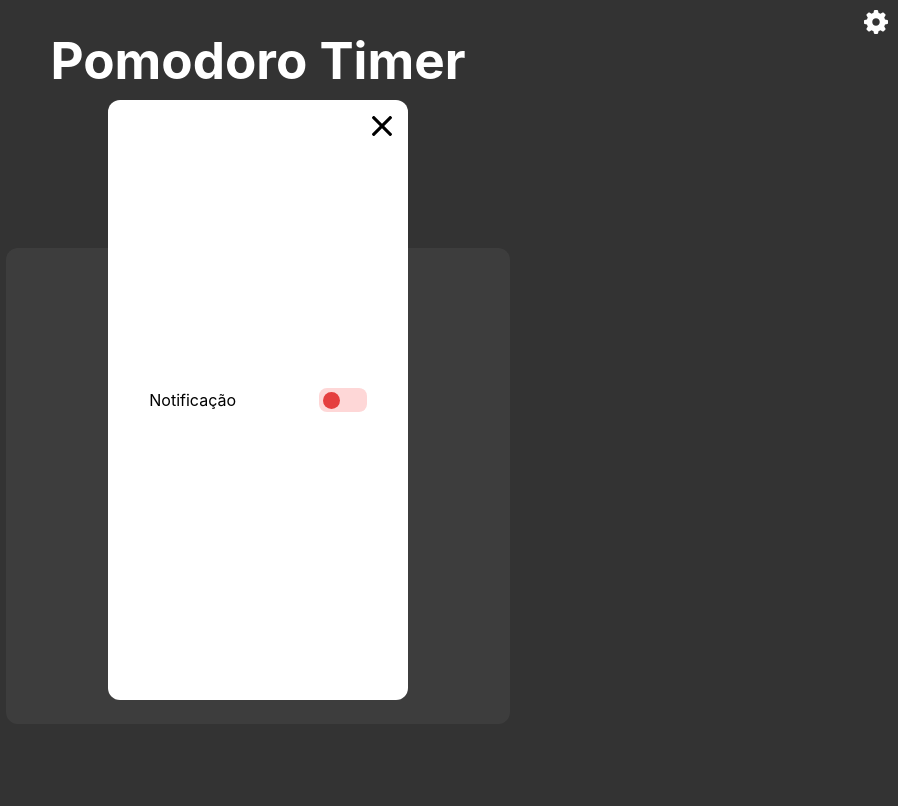
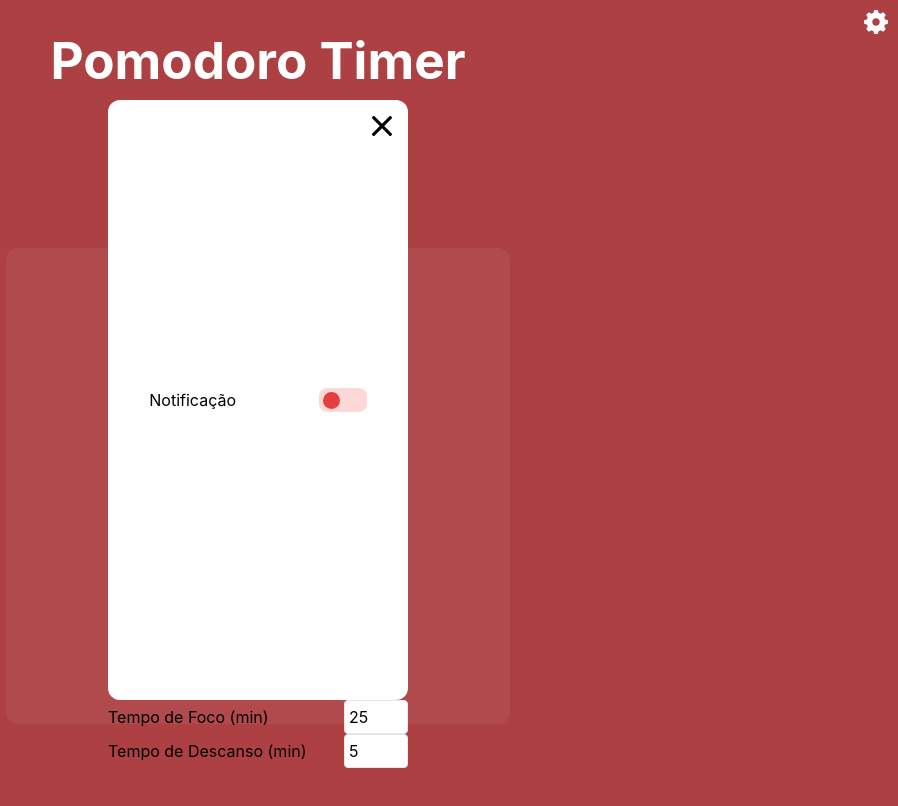
Before and after one commit to odouglasoliveira/pomodoro-timer, a Vue app: page / in a window 1280 px wide. Both pictures are taken after a click on the button 1258 px from the left and 22 px from the top of the page. Shown: the top 806 px of the page, without its empty margins (382-1280 px from the left). Built offline with nearby package versions, Linux system fonts and the light colour scheme; no server answers; the HTML template or start-up script is replaced by a standard one.

Commit message:
add persistencia do modo e tempo no localStorage

```diff
--- a/src/components/SettingsModal.vue
+++ b/src/components/SettingsModal.vue
@@ -23,6 +23,29 @@
         ></label>
       </div>
     </div>
+    <div class="flex justify-between items-center">
+      <p>Tempo de Foco (min)</p>
+      <input
+        type="number"
+        v-model="focusTimeInput"
+        @change="updateTimes"
+        min="1"
+        max="60"
+        class="w-16 p-1 border rounded"
+      />
+    </div>
+
+    <div class="flex justify-between items-center">
+      <p>Tempo de Descanso (min)</p>
+      <input
+        type="number"
+        v-model="restTimeInput"
+        @change="updateTimes"
+        min="1"
+        max="30"
+        class="w-16 p-1 border rounded"
+      />
+    </div>
   </section>
 </template>
 
@@ -30,14 +53,19 @@
 import { onMounted, ref } from "vue";
 import closeModalIcon from "/close-svgrepo-com.svg";
 import { useTimerStore } from "../store";
+const store = useTimerStore();
+
+const focusTimeInput = ref(store.focusTime);
+const restTimeInput = ref(store.restTime);
+
+const updateTimes = () => {
+  store.updateTimes(focusTimeInput.value, restTimeInput.value);
+};
 
 defineProps({
   toggleModal: Function,
 });
 
-const store = useTimerStore();
-
-// Inicializa com o valor da store
 const enableNotification = ref(store.enableNotification);
 
 const updateButtonStyle = () => {
@@ -52,7 +80,6 @@ const updateButtonStyle = () => {
 };
 
 const toggleNotification = async () => {
-  // Se estiver habilitando as notificações, solicita permissão
   if (enableNotification.value && Notification.permission === "default") {
     const permission = await Notification.requestPermission();
     if (permission !== "granted") {
--- a/src/components/TimerComponent.vue
+++ b/src/components/TimerComponent.vue
@@ -29,21 +29,21 @@ import { ref, computed, watch, onBeforeUnmount, onMounted } from "vue";
 import { useTimerStore, useThemeStore } from "../store";
 
 import skip from "/skip-svgrepo-com.svg";
-import rainSound from "../audio/rain-sound.mp3";
 import bell from "../audio/bell.mp3";
 
 const notificationPermission = ref("default");
 const notificationsEnabled = computed(() => store.enableNotification);
 const store = useTimerStore();
 const themeStore = useThemeStore();
-const time = ref(25 * 60);
+const currentMode = ref(store.currentMode);
+const time = ref(
+  parseInt(localStorage.getItem("currentTime")) ||
+    (currentMode.value === "focus"
+      ? store.getTimeInSeconds(store.focusTime)
+      : store.getTimeInSeconds(store.restTime))
+);
 const isRunning = ref(false);
-const currentMode = ref("focus");
-const overlapTime = 0.05;
 const endAudio = new Audio(bell);
-let audioContext = null;
-let audioBuffer = null;
-let nextStartTime = 0;
 let interval = null;
 
 const setupNotifications = async () => {
@@ -84,53 +84,13 @@ const sendNotification = () => {
   }
 };
 
-const loadAudio = async () => {
-  if (!audioContext) {
-    audioContext = new (window.AudioContext || window.webkitAudioContext)();
-  }
-  const response = await fetch(rainSound);
-  const arrayBuffer = await response.arrayBuffer();
-  audioBuffer = await audioContext.decodeAudioData(arrayBuffer);
-};
+const formattedTime = computed(() => {
+  const timeValue = isNaN(time.value) ? 0 : time.value;
 
-const startAudio = () => {
-  if (!store.enableBackgroundSound) return;
-  if (currentMode.value !== "rest") {
-    if (!audioContext) {
-      audioContext = new (window.AudioContext || window.webkitAudioContext)();
-    }
-    nextStartTime = audioContext.currentTime;
-
-    const scheduleNext = () => {
-      if (!isRunning.value) return;
-      if (!store.enableBackgroundSound) return;
-
-      const source = audioContext.createBufferSource();
-      source.buffer = audioBuffer;
-      source.connect(audioContext.destination);
-
-      source.start(nextStartTime);
-      nextStartTime += audioBuffer.duration - overlapTime;
-
-      setTimeout(scheduleNext, (audioBuffer.duration - overlapTime) * 1000);
-    };
-
-    scheduleNext();
-  }
-};
-
-const stopAudio = () => {
-  if (audioContext) {
-    audioContext.suspend();
-    audioContext = null;
-  }
-};
-
-const formattedTime = computed(() => {
-  const minutes = Math.floor(time.value / 60)
+  const minutes = Math.floor(timeValue / 60)
     .toString()
     .padStart(2, "0");
-  const seconds = (time.value % 60).toString().padStart(2, "0");
+  const seconds = (timeValue % 60).toString().padStart(2, "0");
   return `${minutes}:${seconds}`;
 });
 
@@ -148,7 +108,6 @@ const startTimer = () => {
   if (notificationPermission.value === "default") {
     setupNotifications();
   }
-  // startAudio();
   interval = setInterval(() => {
     if (time.value > 0) {
       time.value -= 1;
@@ -168,7 +127,6 @@ const stopTimer = () => {
   isRunning.value = false;
   updateBackgroundColor();
   clearInterval(interval);
-  // stopAudio();
 };
 
 const updateTitle = () => {
@@ -178,10 +136,15 @@ const updateTitle = () => {
 
 const switchMode = () => {
   currentMode.value = currentMode.value === "focus" ? "rest" : "focus";
+  store.setCurrentMode(currentMode.value);
+
   time.value =
     currentMode.value === "focus"
-      ? store.getTimeInSeconds(25)
-      : store.getTimeInSeconds(5);
+      ? store.getTimeInSeconds(store.focusTime)
+      : store.getTimeInSeconds(store.restTime);
+
+  localStorage.setItem("currentTime", time.value.toString());
+
   stopTimer();
 };
 
@@ -197,26 +160,31 @@ const updateBackgroundColor = () => {
   }
 };
 
-watch(time, updateTitle);
+watch(time, (newValue) => {
+  updateTitle();
+  localStorage.setItem("currentTime", newValue.toString());
+});
+
 watch(
-  () => store.enableBackgroundSound,
-  (newValue) => {
-    if (newValue) {
-      startAudio();
-    } else {
-      stopAudio();
-    }
+  () => store.currentMode,
+  (newMode) => {
+    currentMode.value = newMode;
   }
 );
 
 onBeforeUnmount(() => {
   clearInterval(interval);
-  stopAudio();
 });
 
 onMounted(() => {
-  loadAudio();
+  if (isNaN(time.value)) {
+    time.value =
+      currentMode.value === "focus"
+        ? store.getTimeInSeconds(store.focusTime)
+        : store.getTimeInSeconds(store.restTime);
+  }
   setupNotifications();
+  updateBackgroundColor();
 });
 
 watch(notificationsEnabled, (newValue) => {
--- a/src/store/index.js
+++ b/src/store/index.js
@@ -3,9 +3,9 @@ import { ref } from "vue";
 
 export const useTimerStore = defineStore("timer", () => {
   const sessionsInFocus = ref(0);
-  const focusTime = ref(25);
-  const restTime = ref(5);
-  // Inicializa com o valor do localStorage
+  const focusTime = ref(parseInt(localStorage.getItem("focusTime")) || 25);
+  const restTime = ref(parseInt(localStorage.getItem("restTime")) || 5);
+  const currentMode = ref(localStorage.getItem("currentMode") || "focus");
   const enableNotification = ref(
     localStorage.getItem("notificationsEnabled") === "true"
   );
@@ -16,12 +16,18 @@ export const useTimerStore = defineStore("timer", () => {
   const updateTimes = (newFocusTime, newRestTime) => {
     focusTime.value = newFocusTime;
     restTime.value = newRestTime;
+    localStorage.setItem("focusTime", newFocusTime);
+    localStorage.setItem("restTime", newRestTime);
   };
 
   const toggleNotification = (value) => {
     enableNotification.value = value;
-    // Salva no localStorage quando alterado
     localStorage.setItem("notificationsEnabled", value);
+  };
+
+  const setCurrentMode = (mode) => {
+    currentMode.value = mode;
+    localStorage.setItem("currentMode", mode);
   };
 
   return {
@@ -30,6 +36,8 @@ export const useTimerStore = defineStore("timer", () => {
     sessionsInFocus,
     focusTime,
     restTime,
+    currentMode,
+    setCurrentMode,
     incrementSession,
     getTimeInSeconds,
     updateTimes,
```
